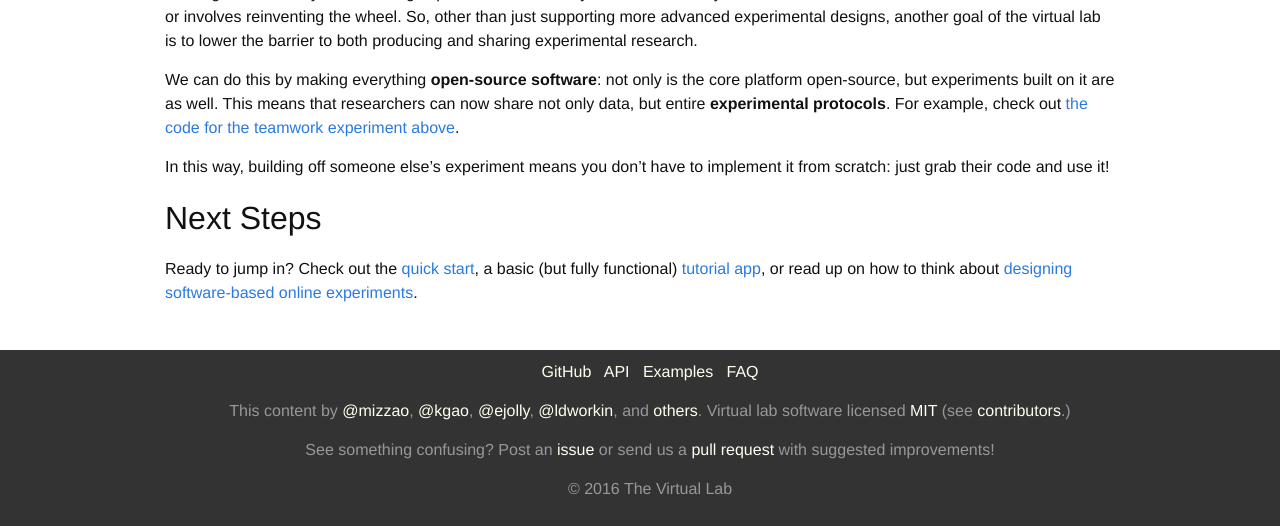
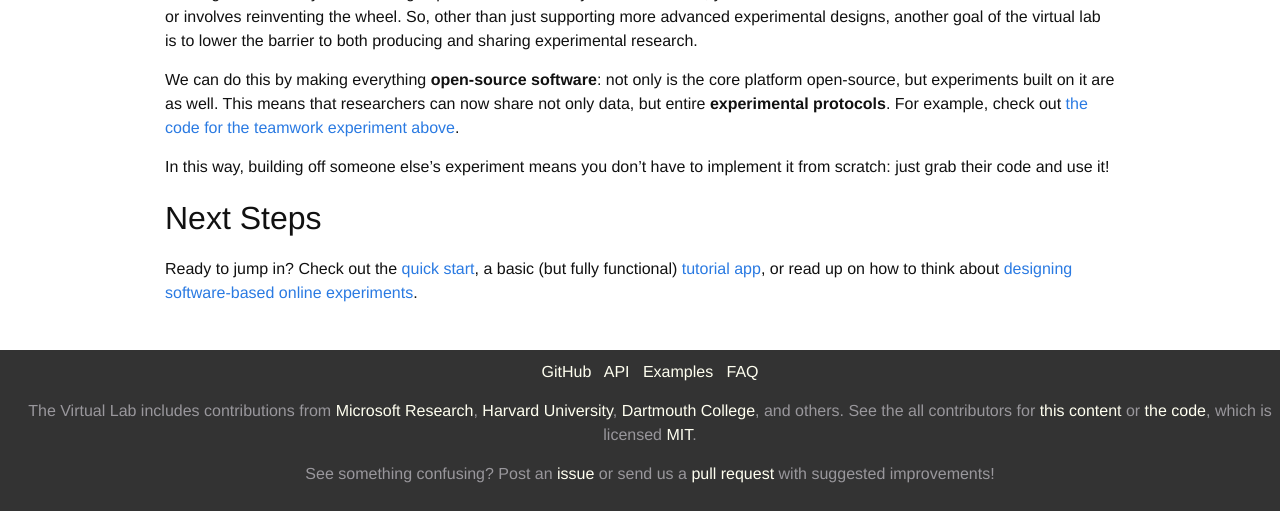
Before and after one commit to TurkServer/docs, a Jekyll site: the page built from _pages/intro.md, in a window 1280 px wide and 900 px high, scrolled down 1762 px, cut to the strip 374-900 px from the top of the window. Built offline with Jekyll 4.4.1, drawn with Linux system fonts in a browser that asks for light colours; nearby versions of some CDN libraries.

Commit message:
improve attribution

```diff
--- a/_includes/footer.html
+++ b/_includes/footer.html
@@ -6,19 +6,20 @@
     <a href="/examples.html">Examples</a>&nbsp;&nbsp;
     <a href="/faq.html">FAQ</a>
   </p>
+
   <p>
-    This content by
-    <a href="https://github.com/mizzao">@mizzao</a>,
-    <a href="https://github.com/kgao">@kgao</a>,
-    <a href="https://github.com/ejolly">@ejolly</a>,
-    <a href="https://github.com/ldworkin">@ldworkin</a>,
-    and
-    <a href="https://github.com/VirtualLab/virtuallab.github.io/graphs/contributors">others</a>.
-    Virtual lab software licensed <a
-          rel=license href="https://github.com/VirtualLab/turkserver-meteor/blob/master/LICENSE">MIT</a>
-    (see <a
-          href="https://github.com/VirtualLab/turkserver-meteor/graphs/contributors">contributors</a>.)
+    The Virtual Lab includes contributions from
+    <a href="http://research.microsoft.com/en-us/labs/newyork/">Microsoft Research</a>,
+    <a href="http://econcs.seas.harvard.edu/">Harvard University</a>,
+    <a href="http://cosanlab.com/">Dartmouth College</a>, and others.
+    See the all contributors for
+    <a href="https://github.com/VirtualLab/virtuallab.github.io/graphs/contributors">this content</a>
+    or
+    <a href="https://github.com/VirtualLab/turkserver-meteor/graphs/contributors">the code</a>,
+    which is licensed
+    <a rel=license href="https://github.com/VirtualLab/turkserver-meteor/blob/master/LICENSE">MIT</a>.
   </p>
+
   <p>
     See something confusing? Post an
     <a href="https://github.com/VirtualLab/virtuallab.github.io/issues">issue</a>
@@ -26,8 +27,4 @@
     <a href="https://github.com/VirtualLab/virtuallab.github.io">pull request</a>
     with suggested improvements!
   </p>
-  <p>
-    &copy; 2016 The Virtual Lab
-  </p>
-  </div>
 </footer>
```
Also changed, not shown: _pages/architecture/research-methods.md (added, +31 -0 lines).
